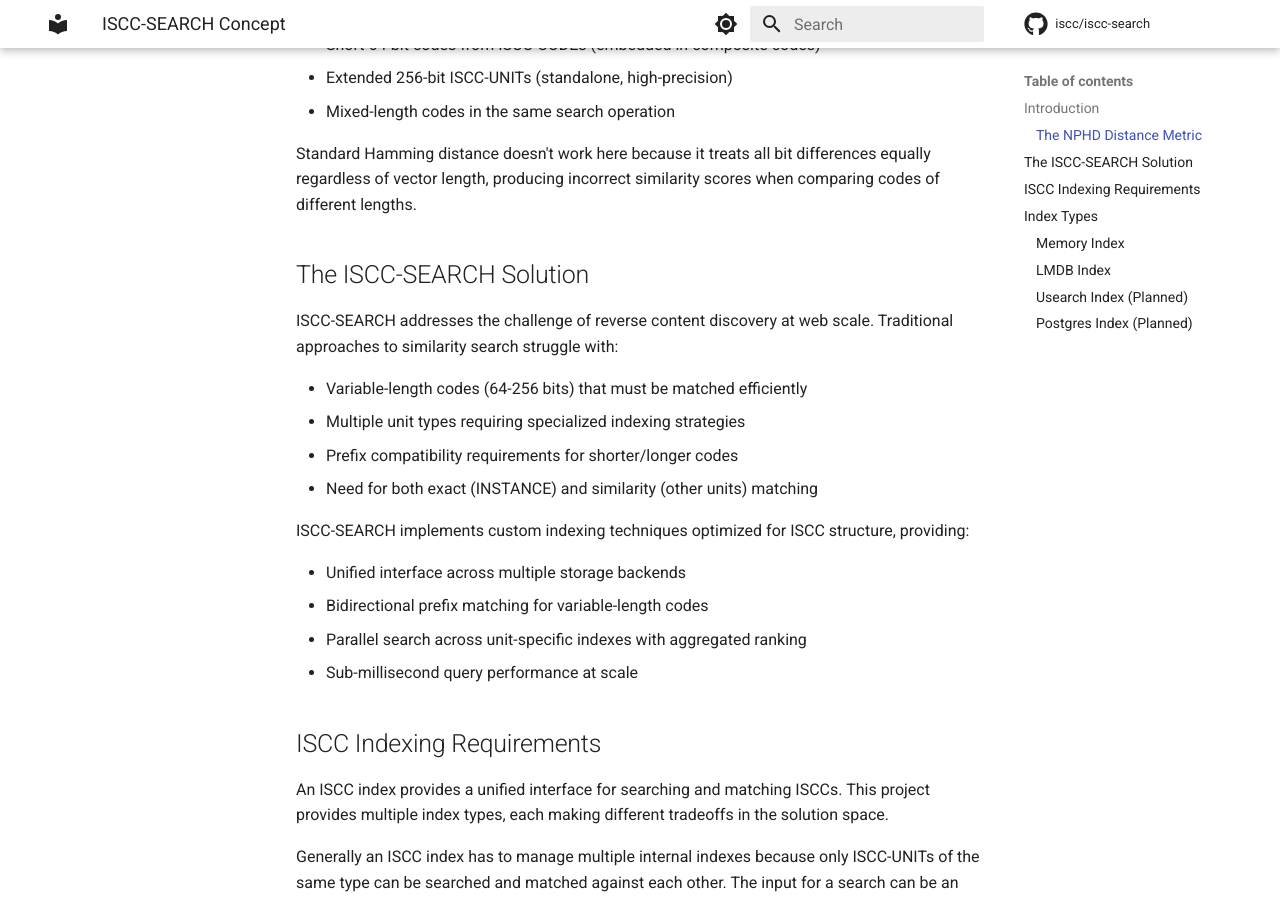
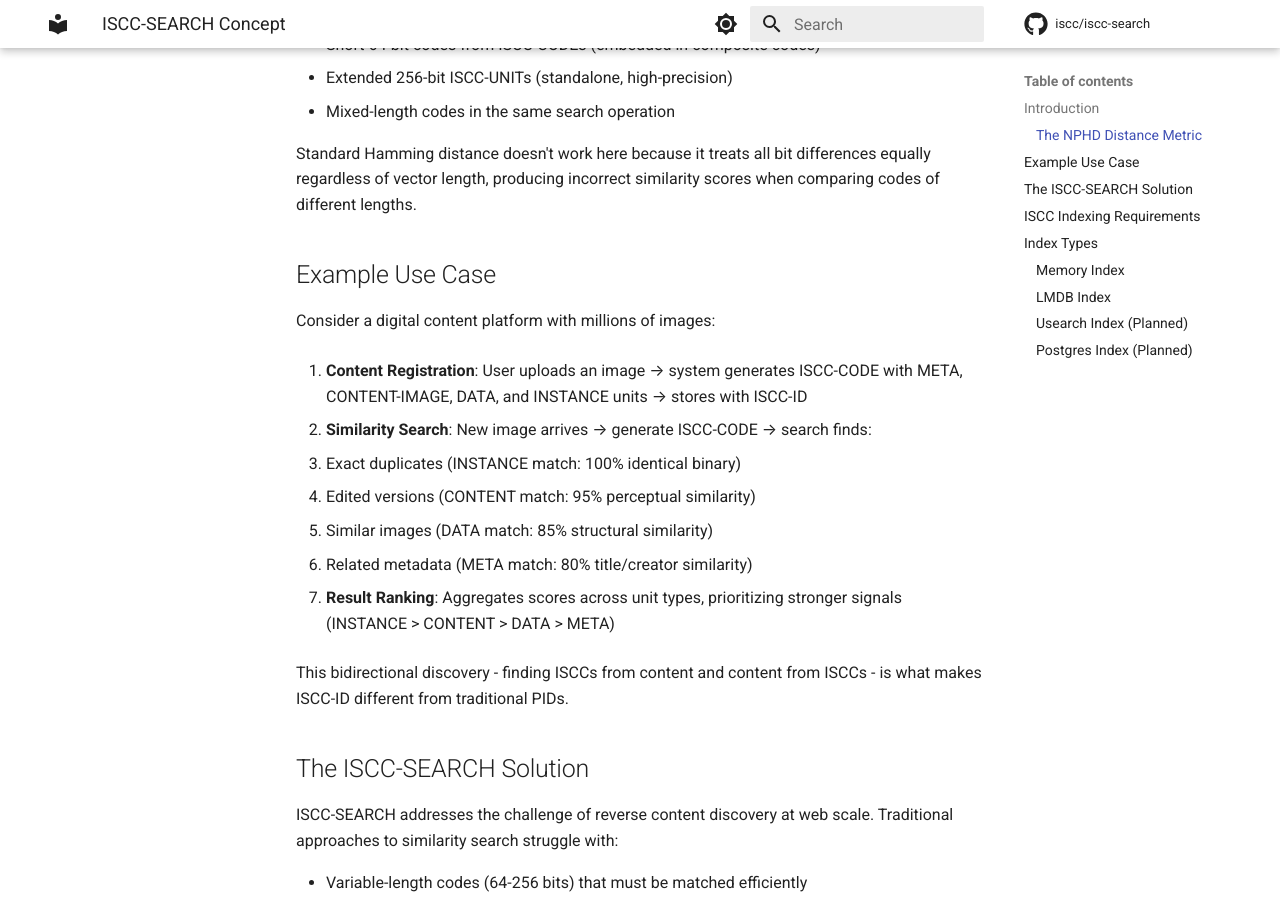
Before and after one commit to iscc/iscc-search, an MkDocs documentation site: the page built from docs/concept.md, in a window 1280 px wide and 900 px high, scrolled down 1356 px. Built offline with MkDocs 1.6.1 and Material for MkDocs 9.7.7, drawn with Linux system fonts in a browser that asks for light colours; comment, search, counter and statistics services are not loaded.

Commit message:
docs(concept): add practical example showing ISCC-SEARCH workflow
Add concrete example of digital image platform demonstrating the complete
workflow from content registration through similarity search to result
ranking. Shows different match types (INSTANCE, CONTENT, DATA, META) with
realistic similarity percentages and explains bidirectional discovery.

The example bridges abstract technical concepts with real-world application,
making the document more accessible to users evaluating ISCC-SEARCH for
their use cases.

```diff
--- a/docs/concept.md
+++ b/docs/concept.md
@@ -50,6 +50,25 @@ This enables meaningful similarity comparison between:
 
 Standard Hamming distance doesn't work here because it treats all bit differences equally regardless of vector
 length, producing incorrect similarity scores when comparing codes of different lengths.
+
+## Example Use Case
+
+Consider a digital content platform with millions of images:
+
+1. **Content Registration**: User uploads an image → system generates ISCC-CODE with META, CONTENT-IMAGE, DATA,
+   and INSTANCE units → stores with ISCC-ID
+
+2. **Similarity Search**: New image arrives → generate ISCC-CODE → search finds:
+   - Exact duplicates (INSTANCE match: 100% identical binary)
+   - Edited versions (CONTENT match: 95% perceptual similarity)
+   - Similar images (DATA match: 85% structural similarity)
+   - Related metadata (META match: 80% title/creator similarity)
+
+3. **Result Ranking**: Aggregates scores across unit types, prioritizing stronger signals (INSTANCE > CONTENT >
+   DATA > META)
+
+This bidirectional discovery - finding ISCCs from content and content from ISCCs - is what makes ISCC-ID
+different from traditional PIDs.
 
 ## The ISCC-SEARCH Solution
 
```
